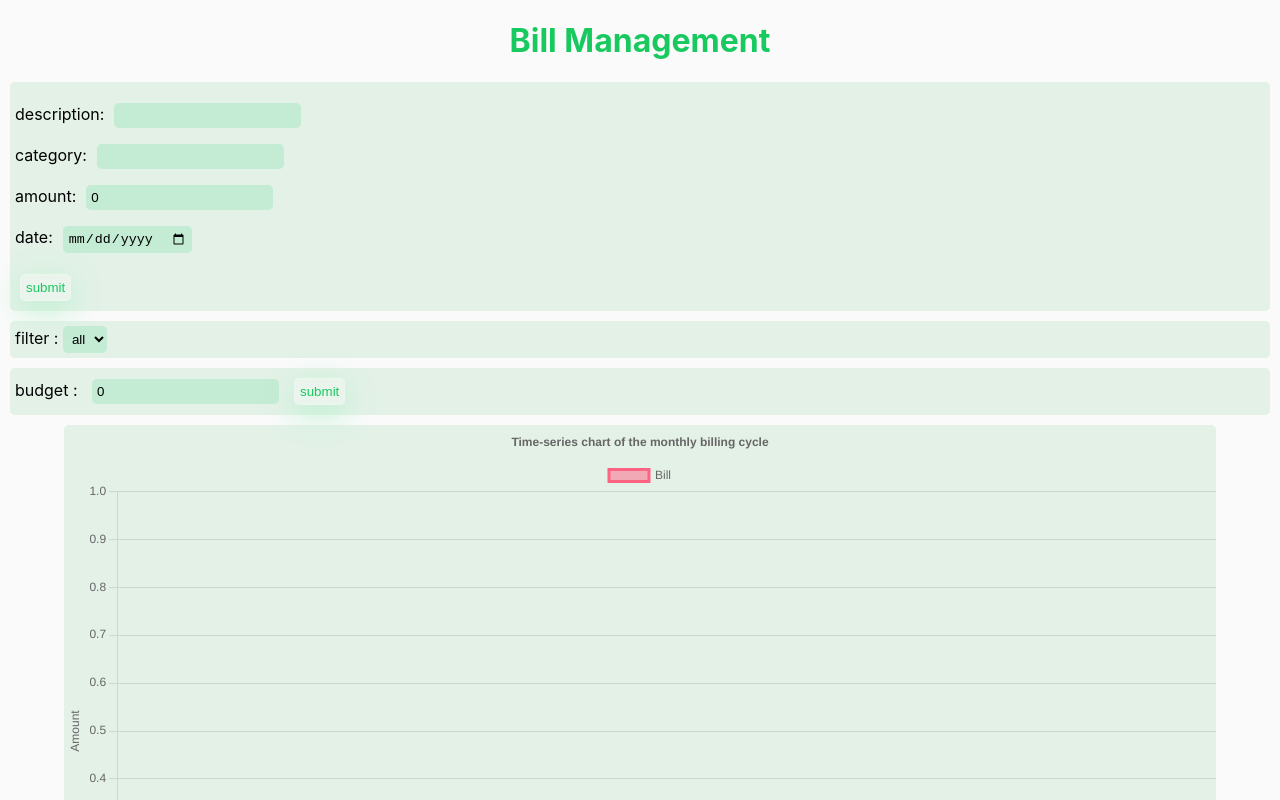
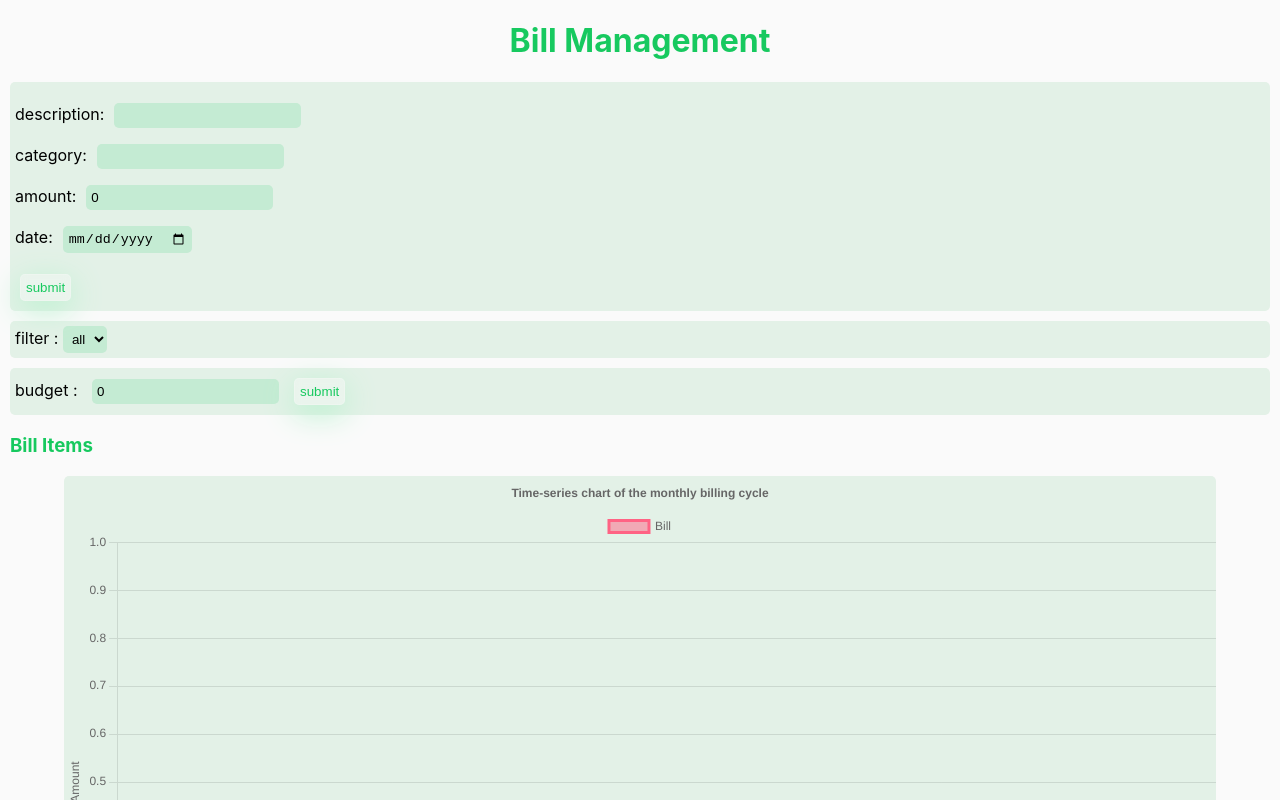
Before and after one commit to Rajjadhav1710/bill-management-react-app, a React (Create React App) app: page / in a window 1280 px wide. Shown: the top 800 px of the page. Built offline with nearby package versions, Linux system fonts and the light colour scheme.

Commit message:
added heading for bill item list

```diff
--- a/src/App.js
+++ b/src/App.js
@@ -153,6 +153,7 @@ function App() {
         }
       </div>
       <div>
+        <h3 style={{color:"rgb(23, 201, 95)",marginLeft:"10px"}}>Bill Items</h3>
         {
           bills.map((billItem)=>{
             if(filter==="all" || billItem.category===filter){
```
